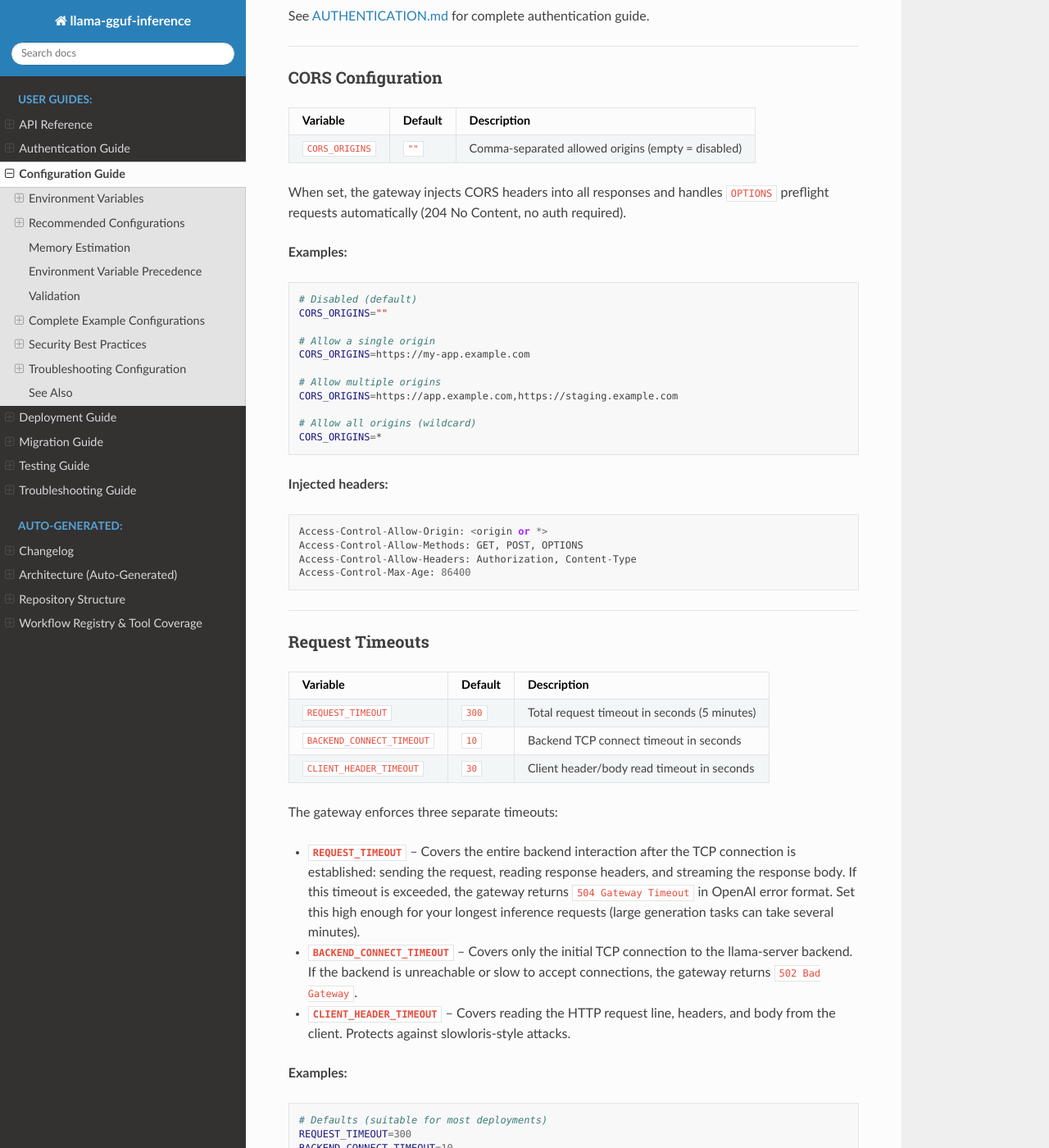
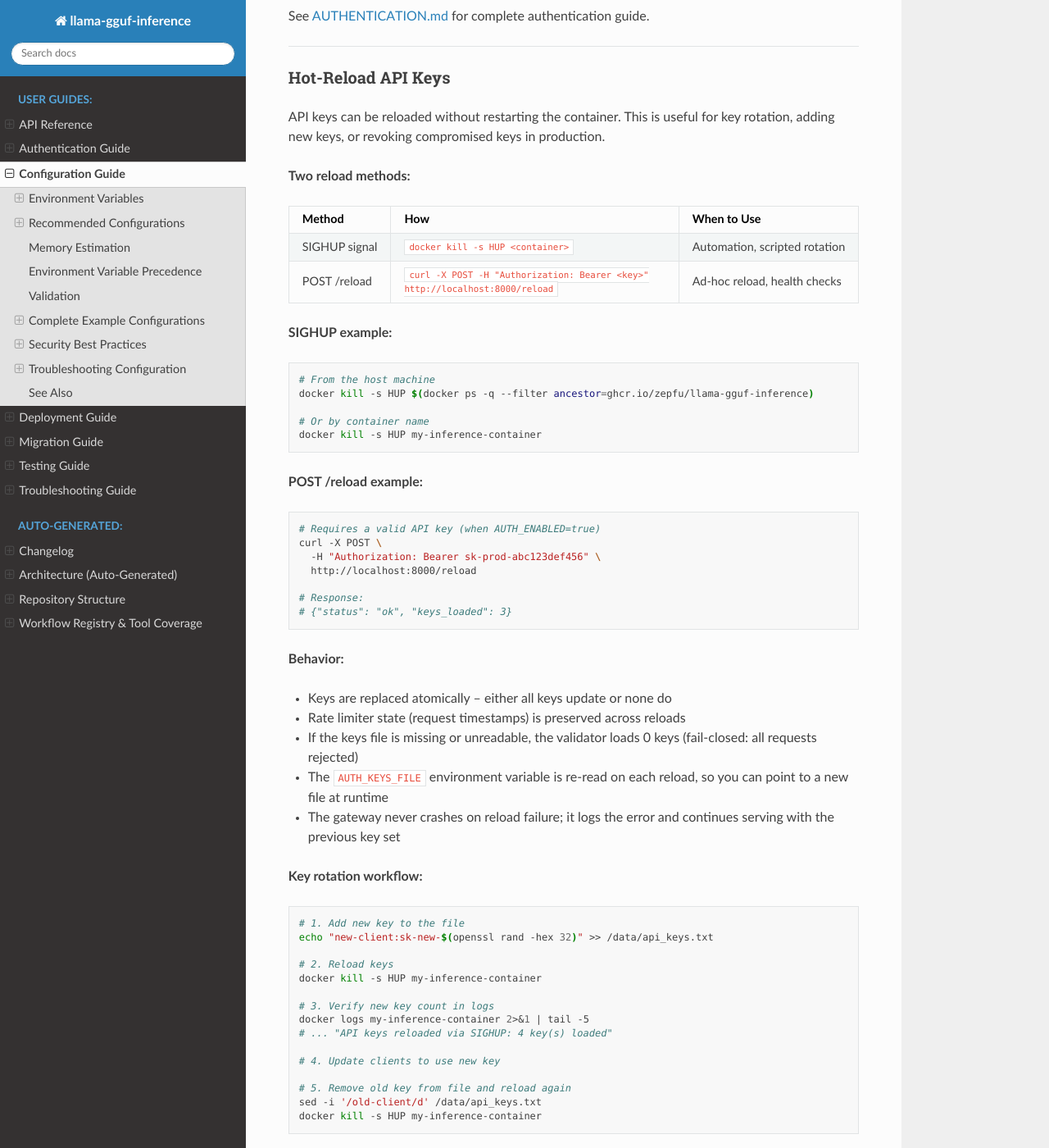
Before and after one commit to zepfu/llama-gguf-inference, a Sphinx documentation site: the page built from docs/CONFIGURATION.md, in a window 1280 px wide and 1400 px high, scrolled down 1242 px. Shown: the whole window at 82% size. Built offline with Sphinx 7.4.7 and the Read the Docs theme 3.1.0, drawn with Linux system fonts in a browser that asks for light colours.

Commit message:
docs(auth): document hot-reload API keys via SIGHUP and POST /reload
Add hot-reload documentation to CONFIGURATION.md (detailed reference with
SIGHUP/POST examples, behavior notes, and key rotation workflow) and
README.md (feature bullet, quick-start section, /reload in endpoint table).

Co-Authored-By: Claude Opus 4.6 <noreply@anthropic.com>

````diff
--- a/docs/CONFIGURATION.md
+++ b/docs/CONFIGURATION.md
@@ -54,6 +54,70 @@ MAX_REQUESTS_PER_MINUTE=200
 ```
 
 See [AUTHENTICATION.md](AUTHENTICATION.md) for complete authentication guide.
+
+______________________________________________________________________
+
+### Hot-Reload API Keys
+
+API keys can be reloaded without restarting the container. This is useful for key rotation, adding new keys, or revoking
+compromised keys in production.
+
+**Two reload methods:**
+
+| Method        | How                                                                          | When to Use                   |
+| ------------- | ---------------------------------------------------------------------------- | ----------------------------- |
+| SIGHUP signal | `docker kill -s HUP <container>`                                             | Automation, scripted rotation |
+| POST /reload  | `curl -X POST -H "Authorization: Bearer <key>" http://localhost:8000/reload` | Ad-hoc reload, health checks  |
+
+**SIGHUP example:**
+
+```bash
+# From the host machine
+docker kill -s HUP $(docker ps -q --filter ancestor=ghcr.io/zepfu/llama-gguf-inference)
+
+# Or by container name
+docker kill -s HUP my-inference-container
+```
+
+**POST /reload example:**
+
+```bash
+# Requires a valid API key (when AUTH_ENABLED=true)
+curl -X POST \
+  -H "Authorization: Bearer sk-prod-abc123def456" \
+  http://localhost:8000/reload
+
+# Response:
+# {"status": "ok", "keys_loaded": 3}
+```
+
+**Behavior:**
+
+- Keys are replaced atomically -- either all keys update or none do
+- Rate limiter state (request timestamps) is preserved across reloads
+- If the keys file is missing or unreadable, the validator loads 0 keys (fail-closed: all requests rejected)
+- The `AUTH_KEYS_FILE` environment variable is re-read on each reload, so you can point to a new file at runtime
+- The gateway never crashes on reload failure; it logs the error and continues serving with the previous key set
+
+**Key rotation workflow:**
+
+```bash
+# 1. Add new key to the file
+echo "new-client:sk-new-$(openssl rand -hex 32)" >> /data/api_keys.txt
+
+# 2. Reload keys
+docker kill -s HUP my-inference-container
+
+# 3. Verify new key count in logs
+docker logs my-inference-container 2>&1 | tail -5
+# ... "API keys reloaded via SIGHUP: 4 key(s) loaded"
+
+# 4. Update clients to use new key
+
+# 5. Remove old key from file and reload again
+sed -i '/old-client/d' /data/api_keys.txt
+docker kill -s HUP my-inference-container
+```
 
 ______________________________________________________________________
 
````
Also changed, not shown: README.md (+15 -0 lines).
